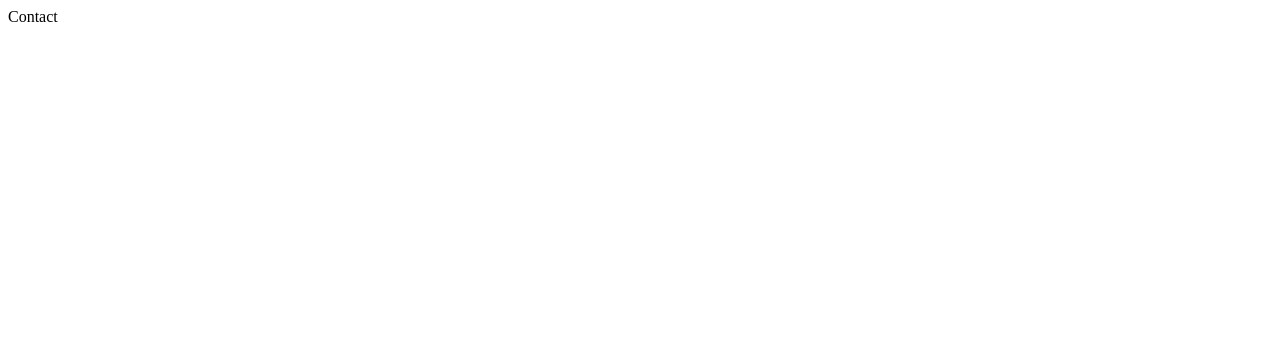
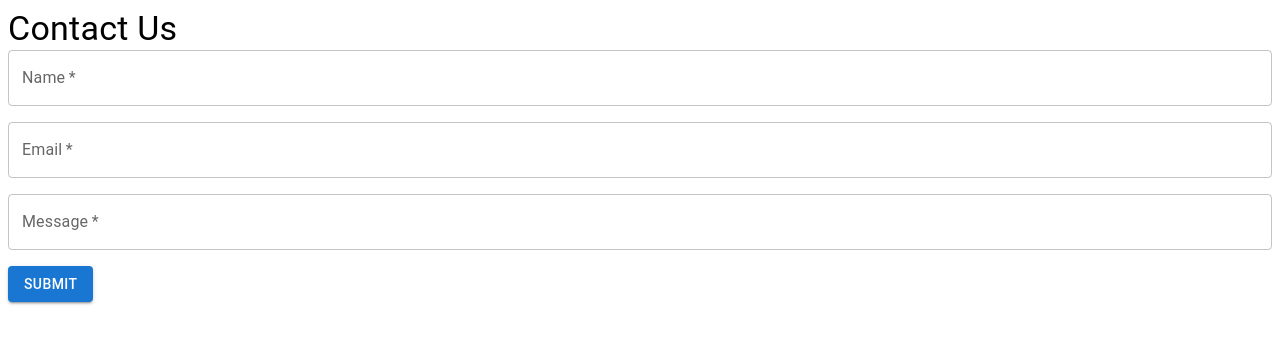
Before and after one commit to DeftVision/craftnhouse, a React (Vite) app in the folder frontend/: page /contact in a window 1280 px wide. Shown: the top 344 px of the page. Built offline with nearby package versions, Linux system fonts and the light colour scheme.

Commit message:
Add Netlify specific conditions to form

```diff
--- a/frontend/src/components/ContactForm.jsx
+++ b/frontend/src/components/ContactForm.jsx
@@ -1,12 +1,22 @@
 import React, { useState } from 'react';
-import {Box, Typography, TextField, Button, Stack} from '@mui/material'
+import { Box, Typography, TextField, Button, Stack } from '@mui/material'
 
 export default function ContactForm () {
     const [formData, setFormData] = useState({});
     const [error, setError] = useState(false);
 
     return (
-        <Box component='form'>
+        <Box
+            component='form'
+            name='contact'
+            method='POST'
+            data-netlify='true'
+            netlify-honeypot='bot-field'
+        >
+
+            <input type='hidden' name='form-name' value='contact' />
+            <input type='hidden' name='bot-field' />
+
             <Typography variant='h4'>Contact Us</Typography>
             <Stack direction='column' spacing={2}>
                 <TextField
@@ -27,15 +37,16 @@ export default function ContactForm () {
                 />
                 <TextField
                     type='text'
+                    label='Message'
+                    name='message'
+                    placeholder='Tell us about your project'
+                    fullWidth
                     multiline
-                    label='Message'
-                    fullWidth
-                    name='message'
                     required
                     arial-label='Message'
                 />
             </Stack>
-            <Button type='submit' variant='contained'>Submit</Button>
+            <Button type='submit' variant='contained' sx={{ mt: 2 }}>Submit</Button>
         </Box>
     );
 };
--- a/frontend/src/pages/Contact.jsx
+++ b/frontend/src/pages/Contact.jsx
@@ -1,9 +1,11 @@
 import React from 'react';
+import { Box } from '@mui/material'
+import ContactForm from '../components/ContactForm'
 
 export default function Contact () {
     return (
-        <div>
-            Contact
-        </div>
+        <Box>
+            <ContactForm />
+        </Box>
     );
 };
```
